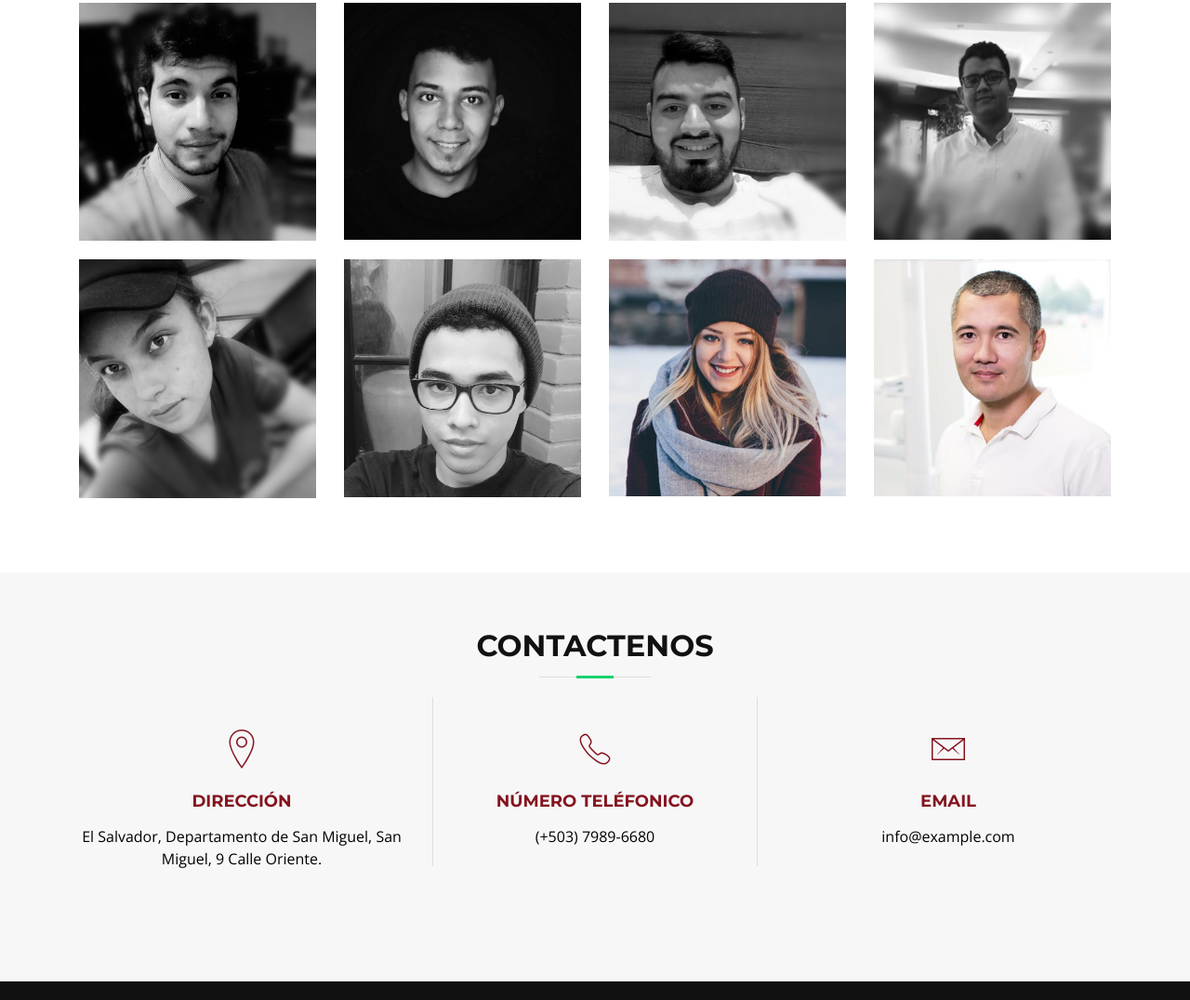
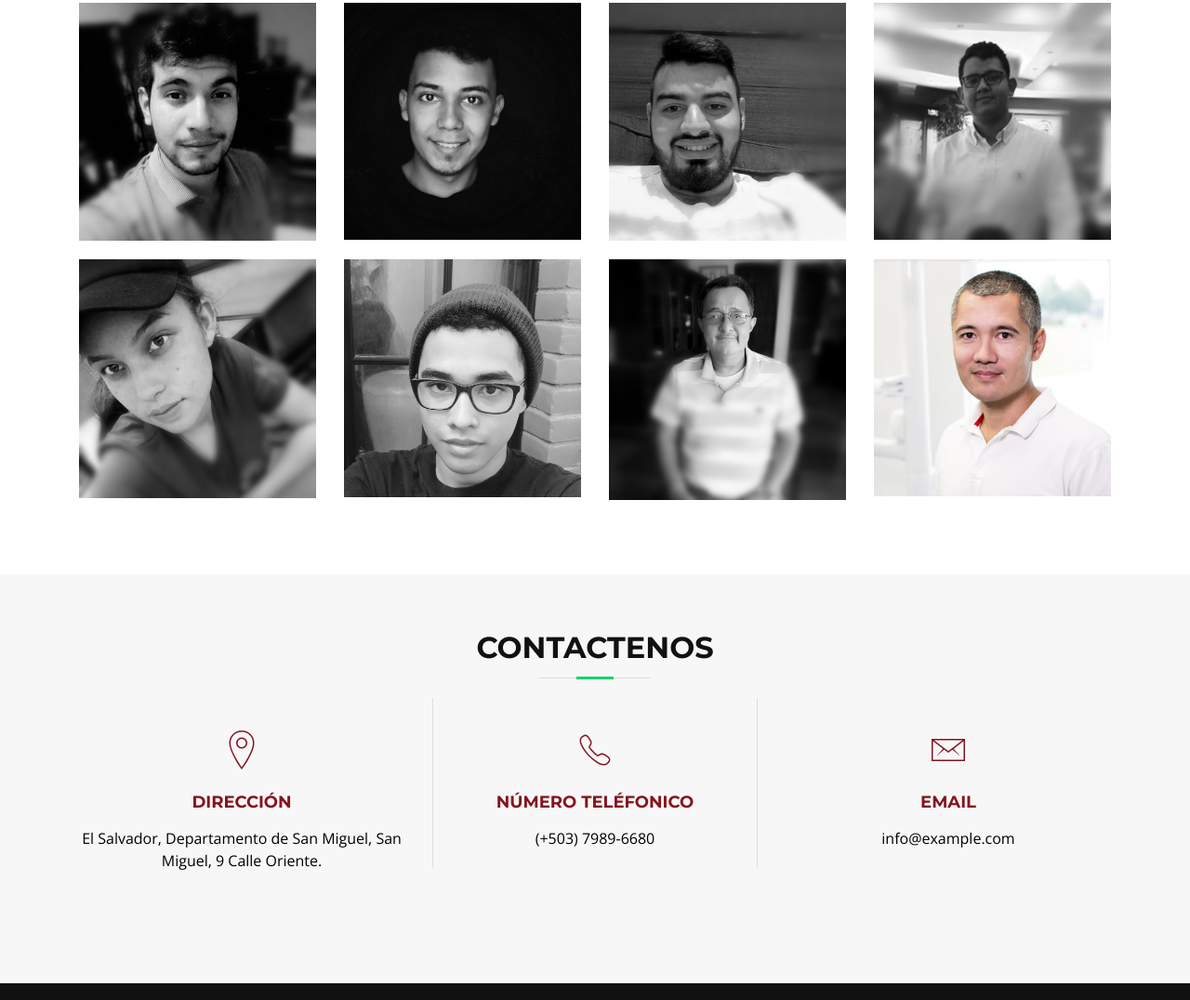
Before and after one commit to Ral1996/LPG_goRED, a plain HTML site: page index.html in a window 1280 px wide. Shown: the part 6432-7508 px from the top of the page at 93% size. Drawn offline with nearby package versions, Linux system fonts and the light colour scheme; files whose address does not match are found by name.

Commit message:
Actualización TEAM

```diff
--- a/index.html
+++ b/index.html
@@ -851,7 +851,7 @@
             </div>
             <div class="col-lg-3 col-md-6 wow fadeInUp" data-wow-delay="0.1s">
                 <div class="member">
-                  <img src="img/team-2.jpg" class="img-fluid" alt="">
+                  <img src="img/julio1.jpeg" class="img-fluid" alt="">
                   <div class="member-info">
                     <div class="member-info-content">
                       <h4>Ing. Julio Arias</h4>
```
Also changed, not shown: img/julio1.jpeg (added).
